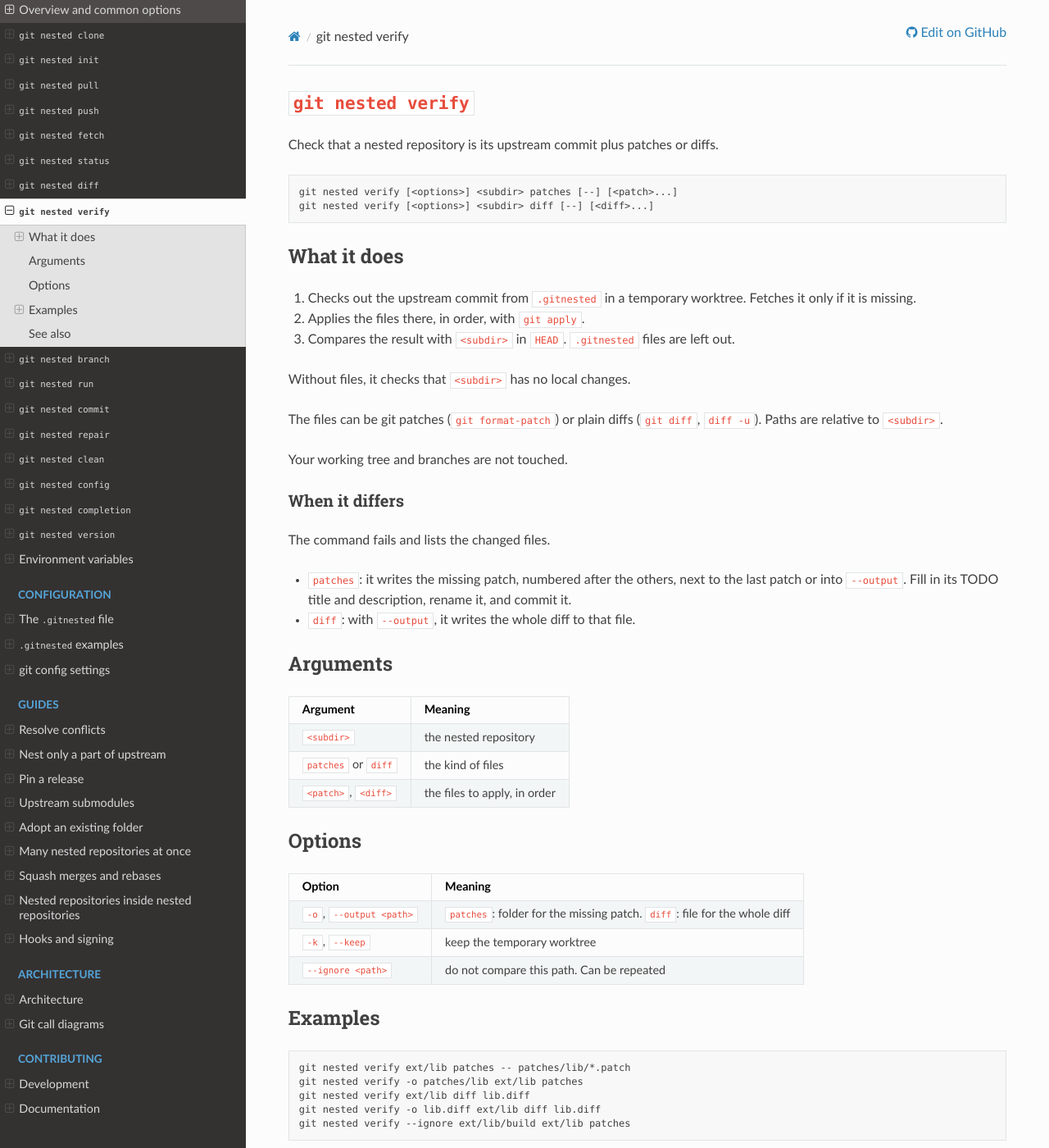
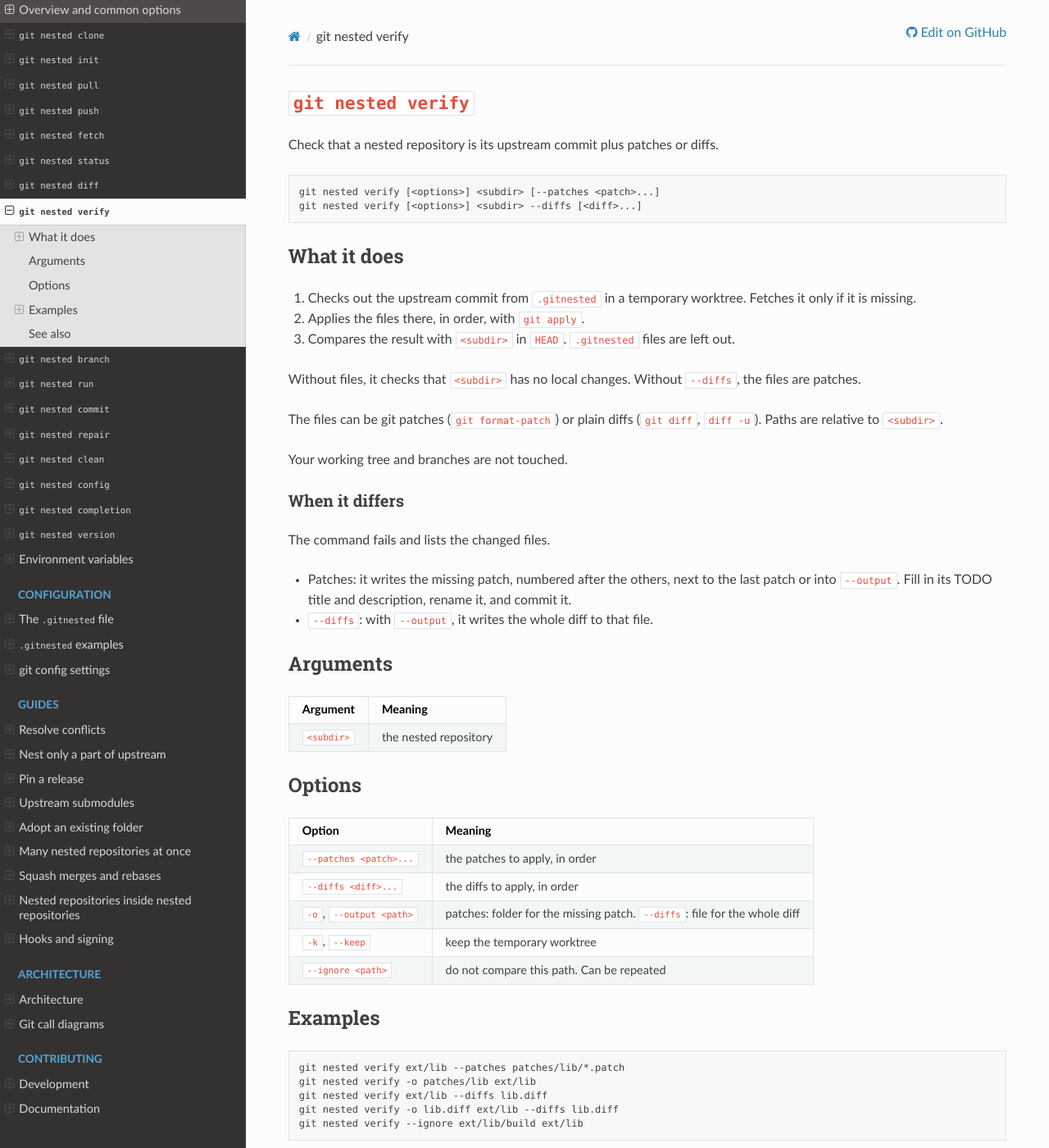
Before and after one commit to thorsten-klein/git-nested, a Sphinx documentation site: the page built from doc/cli/verify.md, in a window 1280 px wide and 1400 px high. Shown: the whole window at 82% size. Built offline with Sphinx 7.4.7 and the Read the Docs theme 3.1.0, drawn with Linux system fonts in a browser that asks for light colours; some of the changed text lies outside the part shown.

````diff
--- a/doc/cli/verify.md
+++ b/doc/cli/verify.md
@@ -3,8 +3,8 @@
 Check that a nested repository is its upstream commit plus patches or diffs.
 
 ```text
-git nested verify [<options>] <subdir> patches [--] [<patch>...]
-git nested verify [<options>] <subdir> diff [--] [<diff>...]
+git nested verify [<options>] <subdir> [--patches <patch>...]
+git nested verify [<options>] <subdir> --diffs [<diff>...]
 ```
 
 ## What it does
@@ -15,7 +15,8 @@ git nested verify [<options>] <subdir> diff [--] [<diff>...]
 3. Compares the result with `<subdir>` in `HEAD`. `.gitnested` files are
    left out.
 
-Without files, it checks that `<subdir>` has no local changes.
+Without files, it checks that `<subdir>` has no local changes. Without
+`--diffs`, the files are patches.
 
 The files can be git patches (`git format-patch`) or plain diffs
 (`git diff`, `diff -u`). Paths are relative to `<subdir>`.
@@ -26,41 +27,44 @@ Your working tree and branches are not touched.
 
 The command fails and lists the changed files.
 
-- `patches`: it writes the missing patch, numbered after the others, next
+- Patches: it writes the missing patch, numbered after the others, next
   to the last patch or into `--output`. Fill in its TODO title and
   description, rename it, and commit it.
-- `diff`: with `--output`, it writes the whole diff to that file.
+- `--diffs`: with `--output`, it writes the whole diff to that file.
 
 ## Arguments
 
 | Argument | Meaning |
 |---|---|
 | `<subdir>` | the nested repository |
-| `patches` or `diff` | the kind of files |
-| `<patch>`, `<diff>` | the files to apply, in order |
 
 ## Options
 
 | Option | Meaning |
 |---|---|
-| `-o`, `--output <path>` | `patches`: folder for the missing patch. `diff`: file for the whole diff |
+| `--patches <patch>...` | the patches to apply, in order |
+| `--diffs <diff>...` | the diffs to apply, in order |
+| `-o`, `--output <path>` | patches: folder for the missing patch. `--diffs`: file for the whole diff |
 | `-k`, `--keep` | keep the temporary worktree |
 | `--ignore <path>` | do not compare this path. Can be repeated |
 
 ## Examples
 
 ```bash
-git nested verify ext/lib patches -- patches/lib/*.patch
-git nested verify -o patches/lib ext/lib patches
-git nested verify ext/lib diff lib.diff
-git nested verify -o lib.diff ext/lib diff lib.diff
-git nested verify --ignore ext/lib/build ext/lib patches
+git nested verify ext/lib --patches patches/lib/*.patch
+git nested verify -o patches/lib ext/lib
+git nested verify ext/lib --diffs lib.diff
+git nested verify -o lib.diff ext/lib --diffs lib.diff
+git nested verify --ignore ext/lib/build ext/lib
 ```
+
+`--patches` and `--diffs` take all the files after them. So put `<subdir>`
+first.
 
 ### Skip a folder
 
 ```bash
-git nested verify --ignore ext/lib/build ext/lib patches -- patches/lib/*.patch
+git nested verify --ignore ext/lib/build ext/lib --patches patches/lib/*.patch
 ```
 
 Changes in `ext/lib/build` do not count. They are not in the written patch
````
Also changed, not shown: doc/architecture/diagrams.md (+1 -1 lines), 5 other files.
